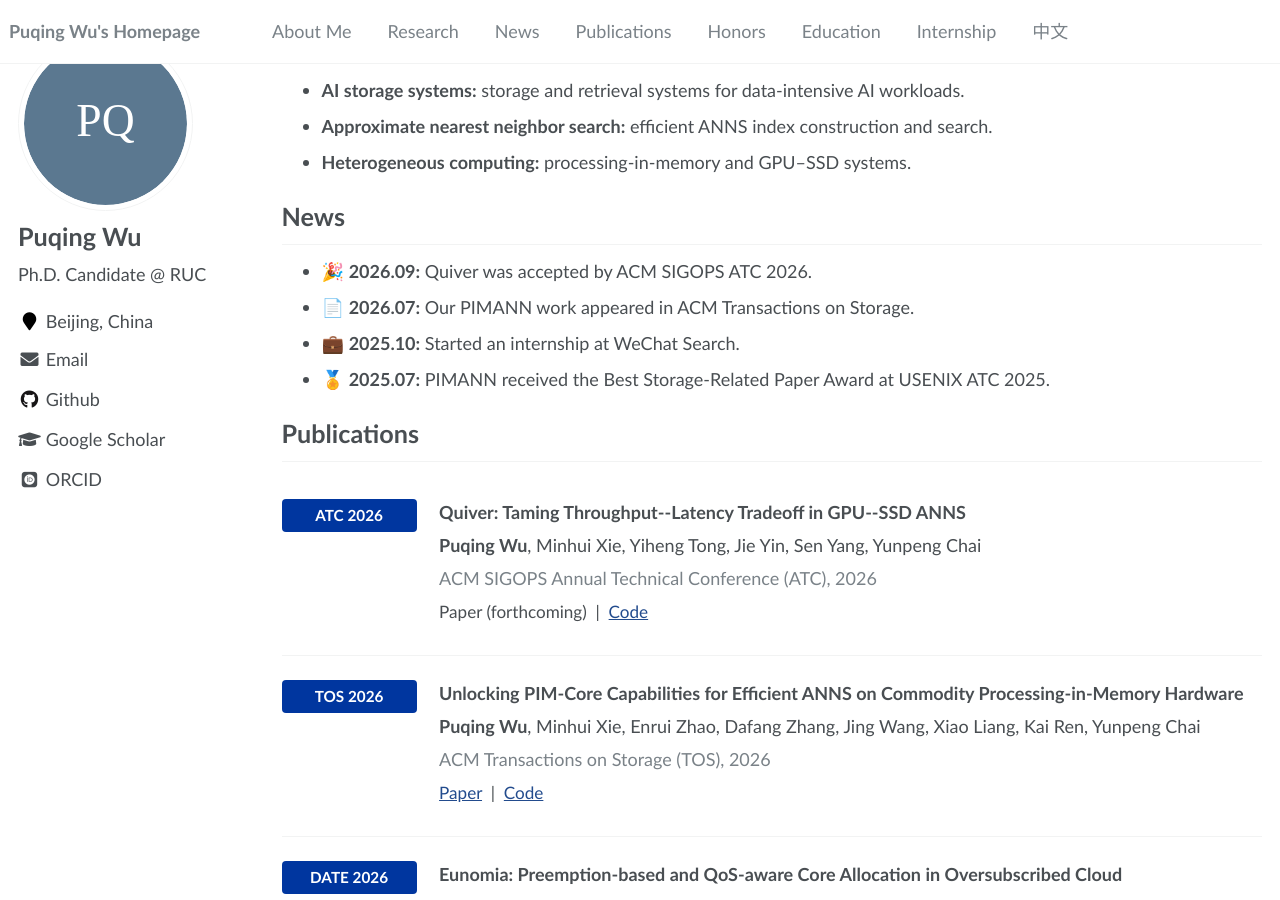
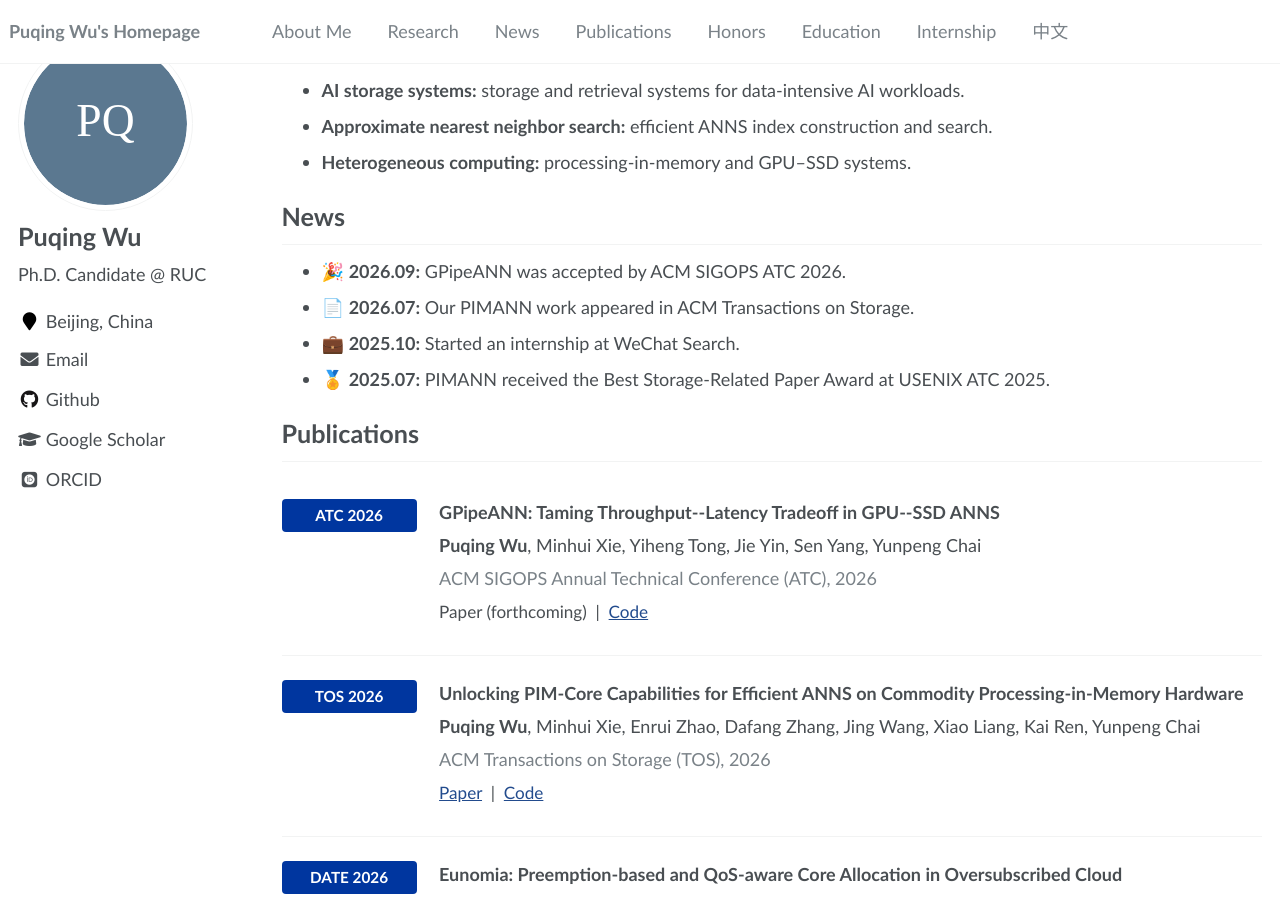
Before and after one commit to w-pq/w-pq.github.io, a Jekyll site: the page built from _pages/about.md, in a window 1280 px wide and 900 px high, scrolled down 393 px. Built offline with Jekyll 4.4.1, drawn with Linux system fonts in a browser that asks for light colours; some web fonts are replaced.

Commit message:
Rename Quiver to GPipeANN on bilingual homepage

```diff
--- a/_pages/about.md
+++ b/_pages/about.md
@@ -28,7 +28,7 @@ News
 
 <div class="news-container" markdown="1">
 
-- 🎉 **2026.09:** Quiver was accepted by ACM SIGOPS ATC 2026.
+- 🎉 **2026.09:** GPipeANN was accepted by ACM SIGOPS ATC 2026.
 - 📄 **2026.07:** Our PIMANN work appeared in ACM Transactions on Storage.
 - 💼 **2025.10:** Started an internship at WeChat Search.
 - 🏅 **2025.07:** PIMANN received the Best Storage-Related Paper Award at USENIX ATC 2025.
@@ -42,7 +42,7 @@ Publications
 <div class="paper-box-image"><span class="badge">ATC 2026</span></div>
 <div class="paper-box-text" markdown="1">
 
-<p class="pub-title">Quiver: Taming Throughput--Latency Tradeoff in GPU--SSD ANNS</p>
+<p class="pub-title">GPipeANN: Taming Throughput--Latency Tradeoff in GPU--SSD ANNS</p>
 
 **Puqing Wu**, Minhui Xie, Yiheng Tong, Jie Yin, Sen Yang, Yunpeng Chai
 
```
Also changed, not shown: _pages/about-zh.md (+2 -2 lines).
